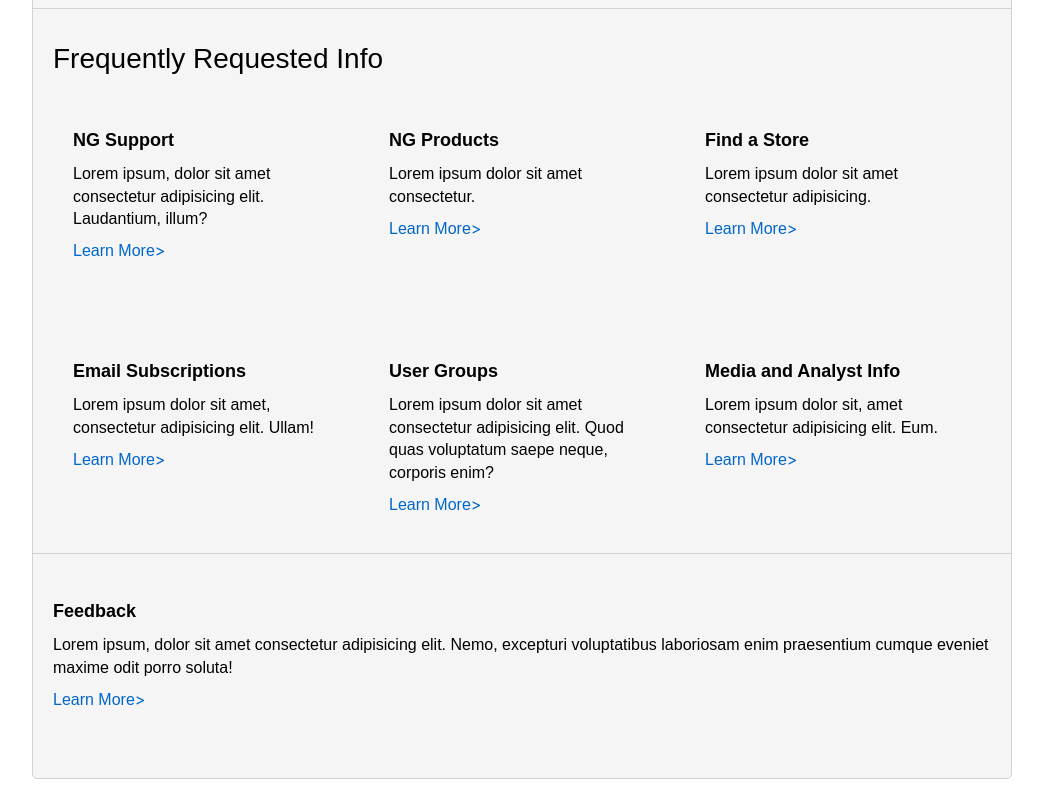
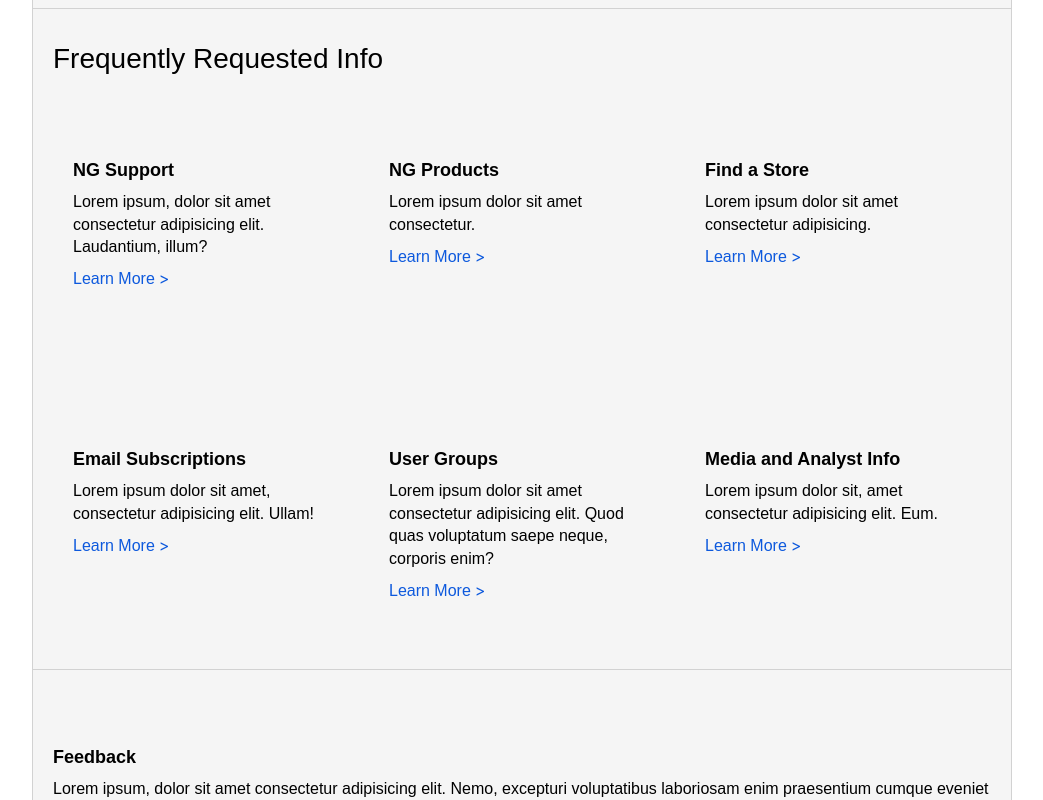
Before and after one commit to nicholas-gv/fake-landing-page, a Next.js app: page /contact in a window 1280 px wide. Shown: the part 520-1320 px from the top of the page, without its empty margins (118-1161 px from the left). Built offline with nearby package versions, Linux system fonts and the light colour scheme.

Commit message:
rewrote info-card with tailwind

```diff
--- a/src/app/contact/page.tsx
+++ b/src/app/contact/page.tsx
@@ -16,29 +16,29 @@ export default function Contact() {
 				<section className={styles.sectionMiddle}>
 					<p className={styles.bigFont}>Frequently Requested Info</p>
 					<div className={styles.sectionMiddleGrid}>
-						<InfoCard title="NG Support" href="/">
+						<InfoCard title="NG Support" href="/contact">
 							Lorem ipsum, dolor sit amet consectetur adipisicing elit. Laudantium, illum?
 						</InfoCard>
-						<InfoCard title="NG Products" href="/">
+						<InfoCard title="NG Products" href="/contact">
 							Lorem ipsum dolor sit amet consectetur.
 						</InfoCard>
-						<InfoCard title="Find a Store" href="/">
+						<InfoCard title="Find a Store" href="/contact">
 							Lorem ipsum dolor sit amet consectetur adipisicing.
 						</InfoCard>
-						<InfoCard title="Email Subscriptions" href="/">
+						<InfoCard title="Email Subscriptions" href="/contact">
 							Lorem ipsum dolor sit amet, consectetur adipisicing elit. Ullam!
 						</InfoCard>
-						<InfoCard title="User Groups" href="/">
+						<InfoCard title="User Groups" href="/contact">
 							Lorem ipsum dolor sit amet consectetur adipisicing elit. Quod quas voluptatum
 							saepe neque, corporis enim?
 						</InfoCard>
-						<InfoCard title="Media and Analyst Info" href="/">
+						<InfoCard title="Media and Analyst Info" href="/contact">
 							Lorem ipsum dolor sit, amet consectetur adipisicing elit. Eum.
 						</InfoCard>
 					</div>
 				</section>
 				<section className={styles.sectionBottom}>
-					<InfoCard title="Feedback" href="/">
+					<InfoCard title="Feedback" href="/contact">
 						Lorem ipsum, dolor sit amet consectetur adipisicing elit. Nemo, excepturi voluptatibus
 						laboriosam enim praesentium cumque eveniet maxime odit porro soluta!
 					</InfoCard>
--- a/src/ui/info-card.module.css
+++ /dev/null
@@ -1,26 +0,0 @@
-.infoCardContainer {
-    margin: 5px 0px;
-    padding: 5px 0px;
-}
-
-.title {
-    font-size: 18px;
-    font-weight: 700;
-}
-
-.description {
-    margin: 10px 0px 12px 0px;
-}
-
-.link, .link:active, .link:link {
-    color: #06c !important;
-}
-
-.link:hover {
-    text-decoration: underline;
-    text-underline-offset: 2px;
-}
-
-.gt {
-    color: #06c
-}
--- a/src/ui/info-card.tsx
+++ b/src/ui/info-card.tsx
@@ -1,4 +1,3 @@
-import styles from "./info-card.module.css";
 import Link from "next/link";
 
 export default function InfoCard({
@@ -11,13 +10,13 @@ export default function InfoCard({
 	href: string;
 }) {
 	return (
-		<div className={styles.infoCardContainer}>
-			<p className={styles.title}>{title}</p>
-			<p className={styles.description}>{children}</p>
-			<Link className={styles.link} href={href}>
+		<div className="my-5 py-5">
+			<p className="text-lg font-bold">{title}</p>
+			<p className="mt-2 mb-3">{children}</p>
+			<Link href={href} className="!text-blue hover:underline hover:underline-offset-2">
 				Learn More
 			</Link>
-			<span className={styles.gt}>&gt;</span>
+			<span className="text-blue ml-1">&gt;</span>
 		</div>
 	);
 }
```
